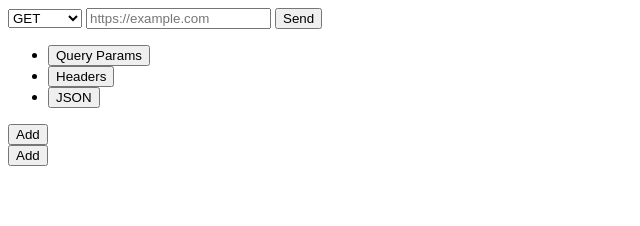
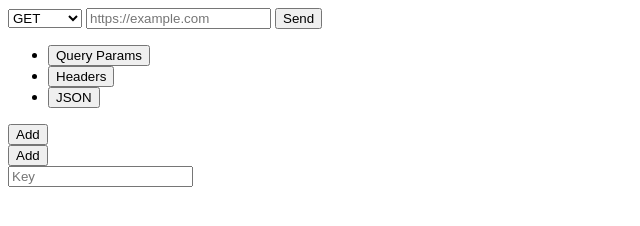
Before and after one commit to kelechinwaji/streek, a website: page index.html in a window 1280 px wide. Shown: the whole page, without its empty margins (0-640 px from the left). Drawn offline with Linux system fonts and the light colour scheme.

```diff
--- a/index.html
+++ b/index.html
@@ -47,9 +47,10 @@
           <div data-json-request-body class="overflow-auto" style="max-height: 200px;"></div>
         </div>
       </div>
+
     </form>
 
-
+    <input type="text" data-key class="form-control" placeholder="Key" />
 
   <template data-key-value-template>
     <div class="input-group my-2" data-key-value-pair>
```
